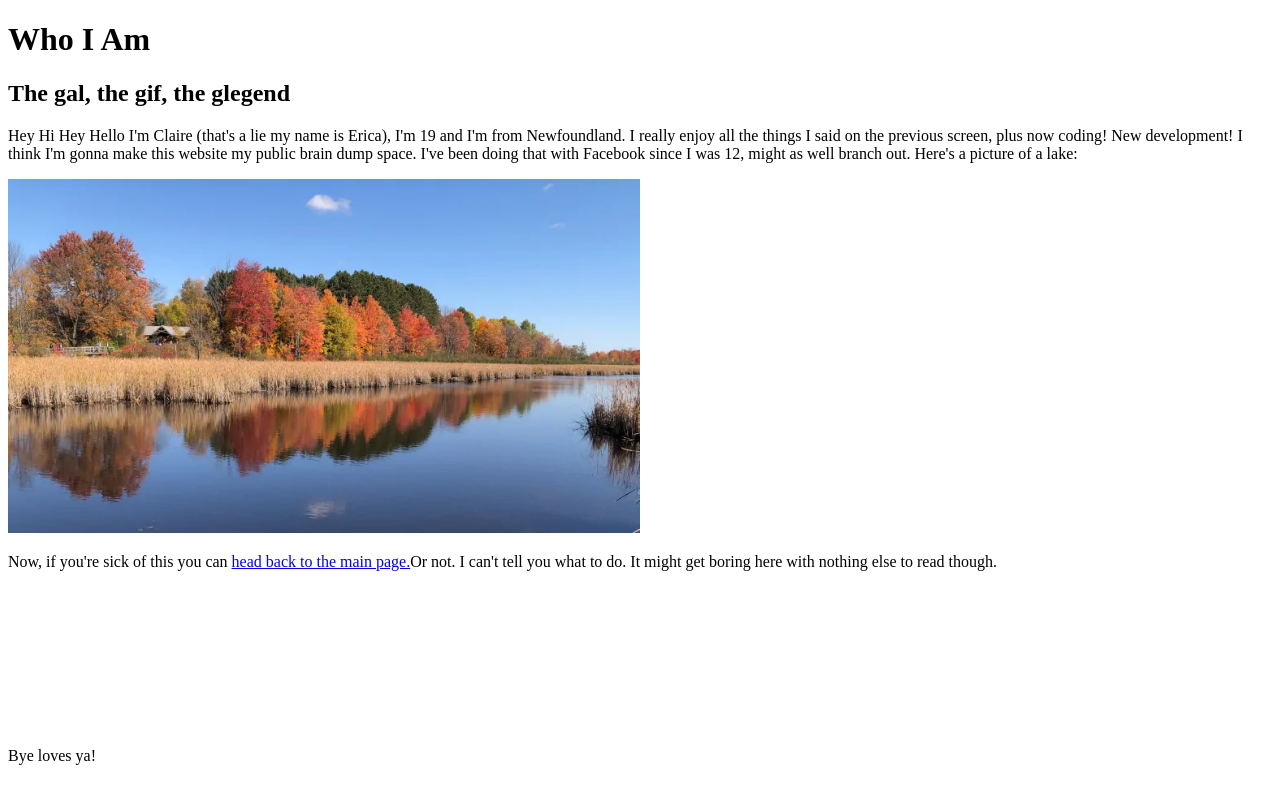
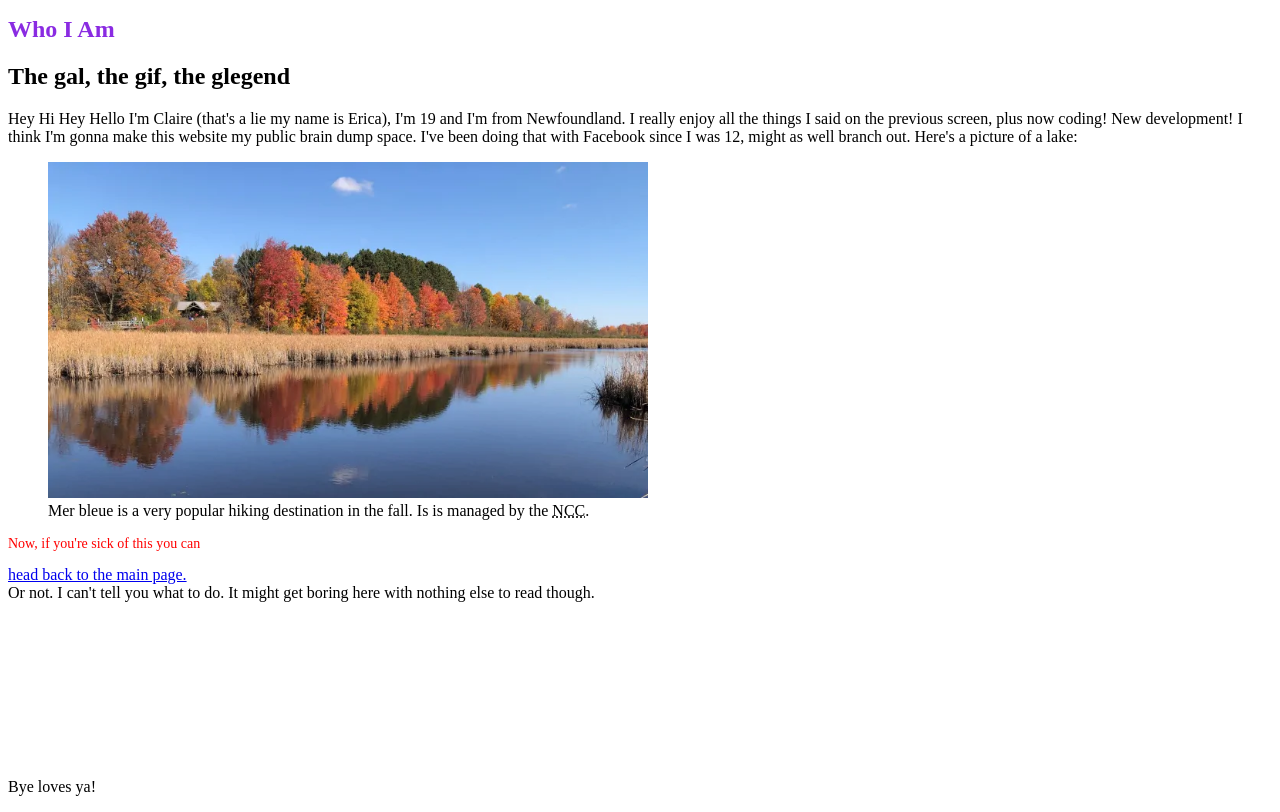
Before and after one commit to cdonnan03/Jou4100_myfirst_website, a plain HTML site: page biography.html in a window 1280 px wide. Drawn offline with Linux system fonts and the light colour scheme.

Commit message:
Add files via upload

```diff
--- a/biography.html
+++ b/biography.html
@@ -7,21 +7,24 @@
     <head>
         <meta charset="utf-8">
         <meta http-equiv="X-UA-Compatible" content="IE=edge">
-        <title>My Biography</title>
+        <title>My Biography :)</title>
         <meta name="description" content="">
         <meta name="viewport" content="width=device-width, initial-scale=1">
-        <link rel="stylesheet" href="">
+        <link rel="stylesheet" href="style.css">
     </head>
     <body>
         <!--[if lt IE 7]>
             <p class="browsehappy">You are using an <strong>outdated</strong> browser. Please <a href="#">upgrade your browser</a> to improve your experience.</p>
         <![endif]-->
 
-        <h1>Who I Am</h1>
+        <h1 class="h1">Who I Am</h1>
         <h2>The gal, the gif, the glegend</h2>
         <p>Hey Hi Hey Hello I'm Claire (that's a lie my name is Erica), I'm 19 and I'm from Newfoundland. I really enjoy all the things I said on the previous screen, plus now coding! New development! I think I'm gonna make this website my public brain dump space. I've been doing that with Facebook since I was 12, might as well branch out. Here's a picture of a lake:</p>
-        <img src="mer-bleue.png" width="50%" alt="A lake in the fall, surrounded by trees">
-        <p>Now, if you're sick of this you can <a href="index.html">head back to the main page.</a>Or not. I can't tell you what to do. It might get boring here with nothing else to read though.</p>
+        <figure>
+        <img src="mer-bleue.png"  alt="A lake in the fall, surrounded by trees">
+        <figcaption>Mer bleue is a very popular hiking destination in the fall. Is is managed by the <abbr title="National Capital Commission">NCC</abbr>.</figcaption>
+    </figure>
+        <p class="intropara">Now, if you're sick of this you can <nav><a href="index.html">head back to the main page.</a></nav>Or not. I can't tell you what to do. It might get boring here with nothing else to read though.</p>
         <br>
         <br>
         <br>
```
